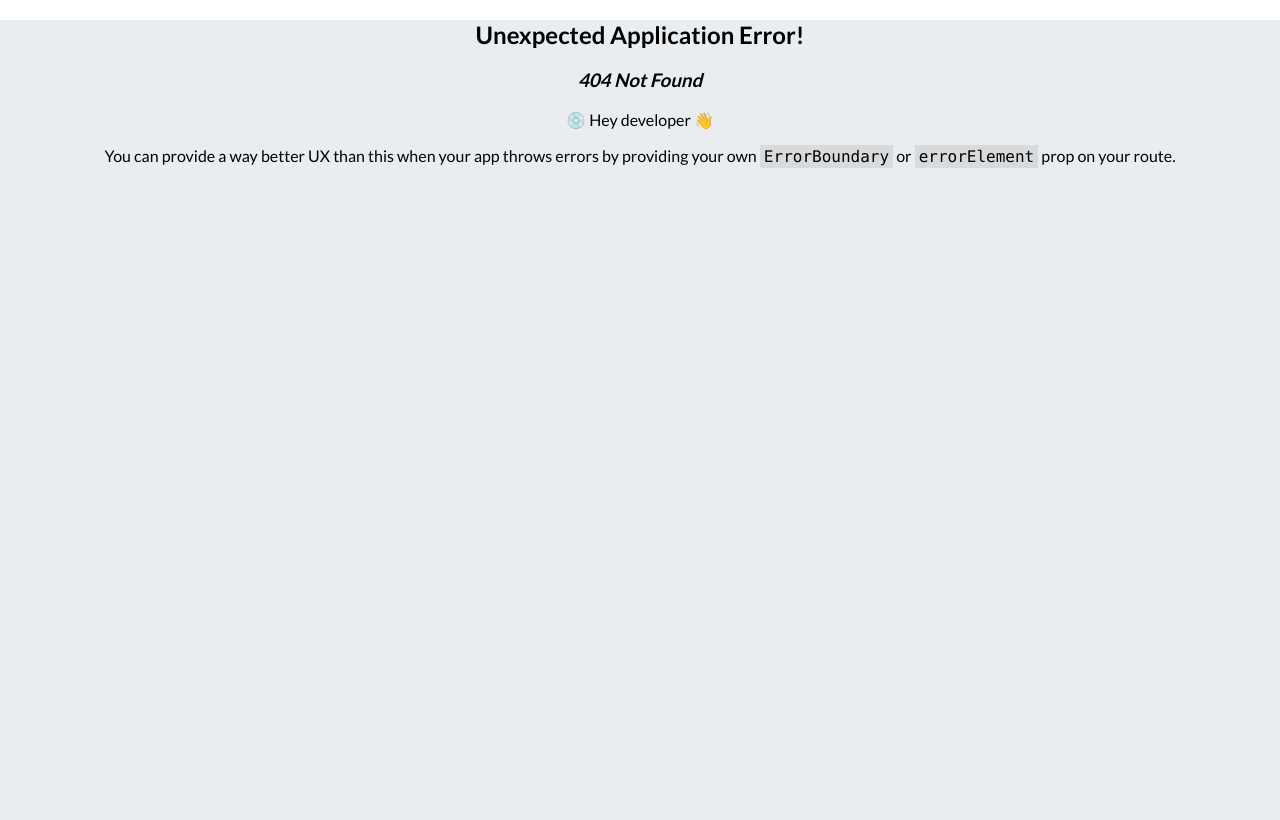
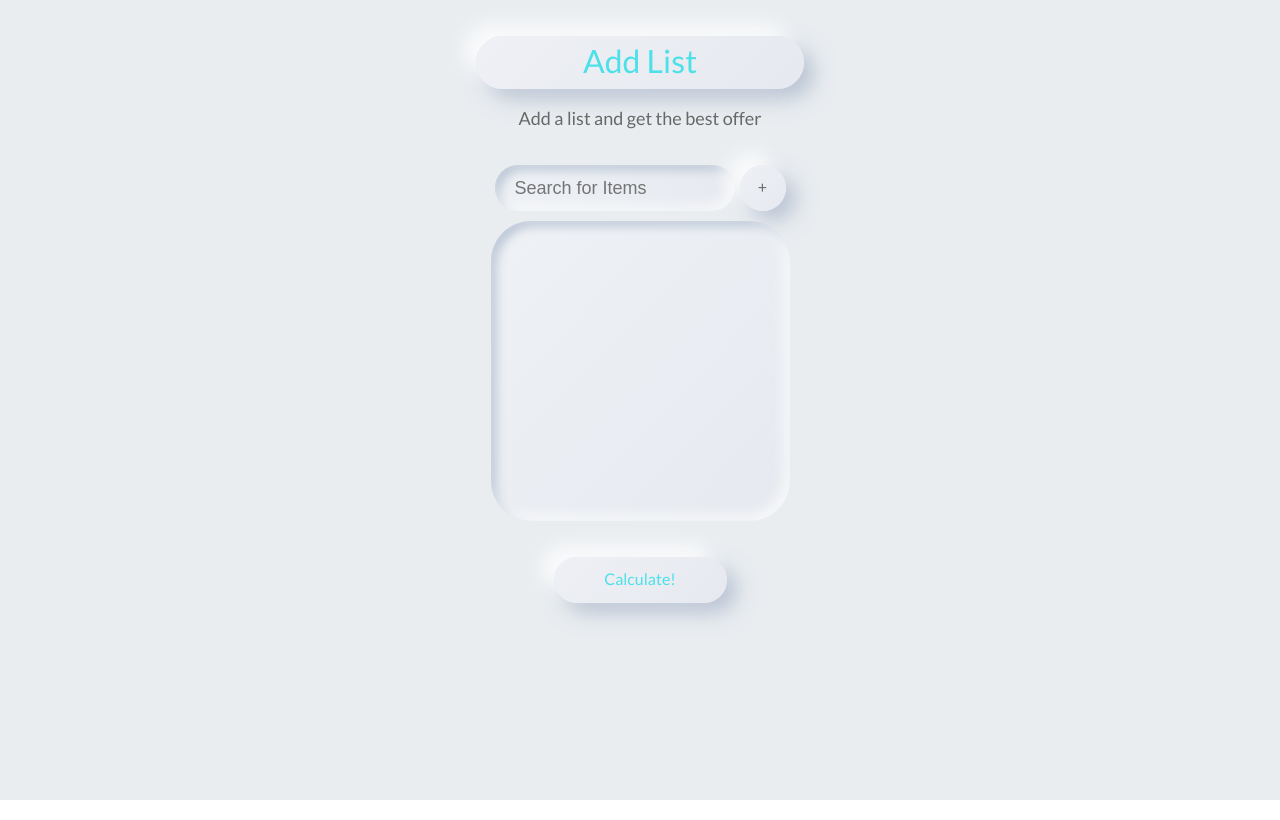
Before and after one commit to SOC-SI/soc-cheapskate-web, a React (Create React App) app: page /addList in a window 1280 px wide. Before the commit this address had no page. Built offline with nearby package versions, Linux system fonts and the light colour scheme.

Commit message:
added listpage

```diff
--- a/src/App.js
+++ b/src/App.js
@@ -4,6 +4,7 @@ import LoginPage from "./pages/LoginPage";
 import RegistrationPage from "./pages/RegistrationPage";
 import ResultsPage from "./pages/ResultsPage";
 import { createBrowserRouter, RouterProvider } from "react-router-dom";
+import AddListPage from "./pages/AddListPage";
 
 //TODO: some kind of routing ex. react-router
 
@@ -20,6 +21,10 @@ function App() {
     {
       path: "/results",
       element: <ResultsPage />,
+    },
+    {
+      path: "/addList",
+      element: <AddListPage />,
     },
   ]);
 
--- /dev/null
+++ b/src/pages/AddListPage.jsx
@@ -0,0 +1,200 @@
+import { useState } from "react";
+import { useNavigate } from "react-router-dom";
+import styled from "styled-components";
+
+const TitleBox = styled.div`
+  box-sizing: border-box;
+  width: 328px;
+  height: 53px;
+  background: linear-gradient(134.17deg, #eef0f5 4.98%, #e6e9ef 94.88%);
+  box-shadow: -12px -12px 20px rgba(255, 255, 255, 0.8),
+    10px 10px 20px rgba(166, 180, 200, 0.7);
+  border-radius: 40px;
+`;
+
+const InputBox = styled.div`
+  box-sizing: border-box;
+  width: 240px;
+  height: 46px;
+  background: linear-gradient(134.17deg, #eef1f5 4.98%, #e6e9ef 94.88%);
+  box-shadow: inset -5px -5px 15px rgba(255, 255, 255, 0.75),
+    inset 5px 5px 10px rgba(166, 180, 200, 0.75);
+  border-radius: 40px;
+  margin-bottom: 10px;
+  margin-right: 5px;
+`;
+
+const List = styled.div`
+  box-sizing: border-box;
+  width: 299px;
+  height: 300px;
+  background: linear-gradient(134.17deg, #eef1f5 4.98%, #e6e9ef 94.88%);
+  box-shadow: inset -5px -5px 15px rgba(255, 255, 255, 0.75),
+    inset 5px 5px 10px rgba(166, 180, 200, 0.75);
+  border-radius: 40px;
+`;
+
+const Input = styled.input`
+  border: none;
+  background: transparent;
+  width: 100%;
+  height: 100%;
+  padding: 0 20px;
+  font-size: 18px;
+  color: #686868;
+
+  &:focus {
+    outline: none;
+  }
+`;
+
+const AddBox = styled.div`
+  box-sizing: border-box;
+  width: 46px;
+  height: 46px;
+  background: linear-gradient(134.17deg, #eef0f5 4.98%, #e6e9ef 94.88%);
+  box-shadow: -12px -12px 20px rgba(255, 255, 255, 0.8),
+    10px 10px 20px rgba(166, 180, 200, 0.7);
+  border-radius: 40px;
+  transition: all 0.6s ease-in-out;
+
+  // Disable hover effect when loading
+  ${() =>
+    true &&
+    `
+    &:hover {
+      box-shadow: -8px -8px 12px rgba(255, 255, 255, 0.5),
+        8px 8px 12px rgba(166, 180, 200, 0.5);
+      cursor: pointer;
+    }
+  `}
+`;
+
+const SubmitBox = styled.div`
+  box-sizing: border-box;
+  width: 173px;
+  height: 46px;
+  background: linear-gradient(134.17deg, #eef0f5 4.98%, #e6e9ef 94.88%);
+  box-shadow: -12px -12px 20px rgba(255, 255, 255, 0.8),
+    10px 10px 20px rgba(166, 180, 200, 0.7);
+  border-radius: 40px;
+  transition: all 0.6s ease-in-out;
+  ${({ isLoading }) =>
+    isLoading &&
+    `
+    box-shadow: inset 5px 5px 10px #d6d9e3, inset -5px -5px 10px #f7f9fc;
+  `}
+  // Disable hover effect when loading
+  ${({ isLoading }) =>
+    !isLoading &&
+    `
+    &:hover {
+      box-shadow: -8px -8px 12px rgba(255, 255, 255, 0.5),
+        8px 8px 12px rgba(166, 180, 200, 0.5);
+      cursor: pointer;
+    }
+  `}
+`;
+
+const SubmitButton = ({ isLoading, onClick }) => {
+  return (
+    <SubmitBox
+      style={{ marginTop: 36 }}
+      isLoading={isLoading}
+      onClick={onClick}
+    >
+      {isLoading ? (
+        <p style={{ marginTop: 12, padding: 0, color: "#4CE0E9" }}>
+          Loading...
+        </p>
+      ) : (
+        <p style={{ marginTop: 12, padding: 0, color: "#4CE0E9" }}>
+          Calculate!
+        </p>
+      )}
+    </SubmitBox>
+  );
+};
+
+const TitleComponent = () => {
+  return (
+    <TitleBox style={{ marginTop: 36 }}>
+      <p
+        style={{
+          marginTop: 5,
+          padding: 0,
+          color: "#4CE0E9",
+          fontSize: 32,
+        }}
+      >
+        Add List
+      </p>
+    </TitleBox>
+  );
+};
+
+const AddButton = ({ onClick }) => {
+  return (
+    <AddBox style={{}} onClick={onClick}>
+      <p style={{ marginTop: 12, padding: 0, color: "#686868" }}>+</p>
+    </AddBox>
+  );
+};
+
+const AddListPage = () => {
+  const navigate = useNavigate();
+  const [isLoading, setIsLoading] = useState(false);
+
+  const handleClick = () => {
+    setIsLoading(true);
+
+    // Simulate an API call with a timeout
+    setTimeout(() => {
+      setIsLoading(false);
+      navigate("/results");
+    }, 2000);
+  };
+
+  return (
+    <div
+      style={{
+        display: "flex",
+        width: "100%",
+        justifyContent: "center",
+        alignItems: "center",
+      }}
+    >
+      <div
+        style={{
+          height: "100%",
+          display: "flex",
+          justifyContent: "center",
+          width: "600px",
+          flexDirection: "column",
+          textAlign: "center",
+          alignItems: "center",
+        }}
+      >
+        <TitleComponent />
+        <p style={{ color: "#686868", fontSize: "18px", marginBottom: 36 }}>
+          Add a list and get the best offer
+        </p>
+        <div
+          style={{
+            display: "flex",
+          }}
+        >
+          <InputBox>
+            <Input type="text" placeholder="Search for Items" />
+          </InputBox>
+          <AddButton />
+        </div>
+        <List />
+
+        <SubmitButton isLoading={isLoading} onClick={handleClick} />
+      </div>
+    </div>
+  );
+};
+
+export default AddListPage;
```
